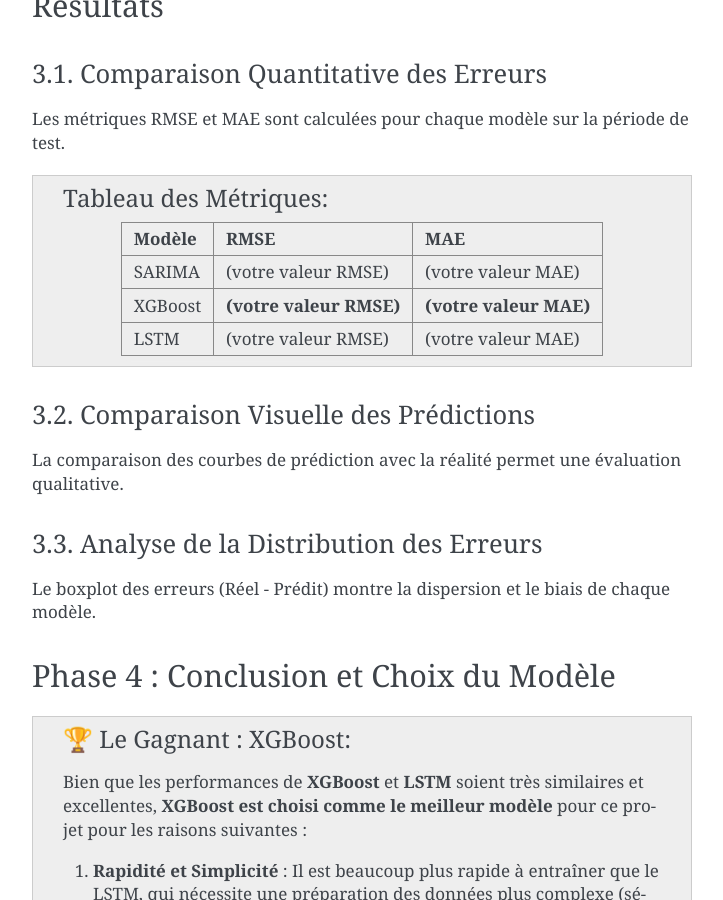
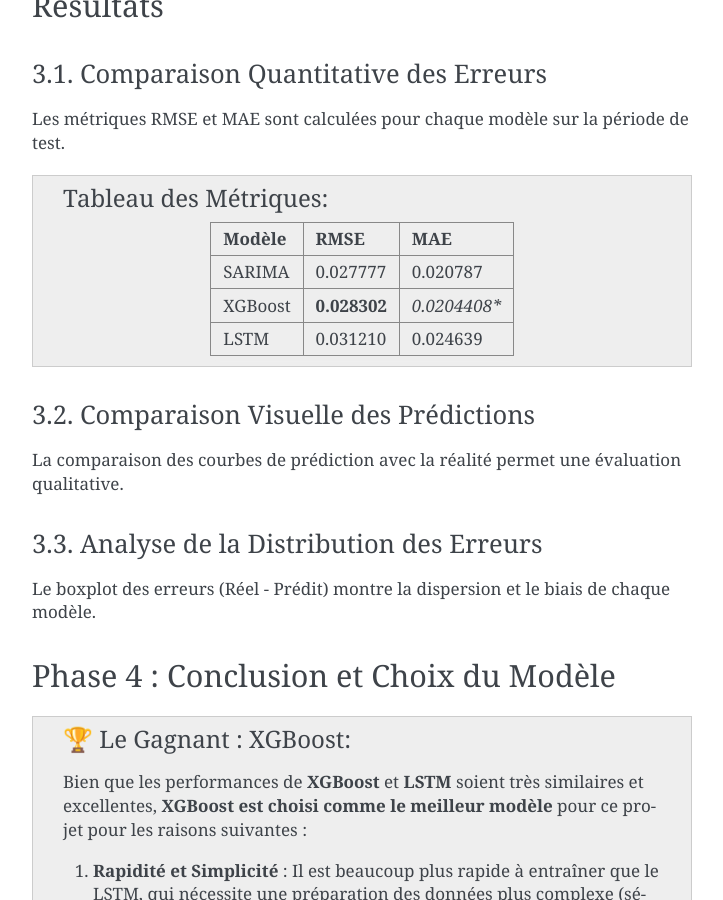
Before and after one commit to saadelkhader/TimeSeriesNDVI, a Sphinx documentation site: the page built from docs/comparaison_models.rst, in a window 1280 px wide and 900 px high, scrolled down 2392 px. Shown: the whole window, without its empty margins (388-1111 px from the left). Built offline with Sphinx 7.4.7, drawn with Linux system fonts in a browser that asks for light colours; pages that are not in the unit, such as notebooks, are missing from menus.

Commit message:
Update comparaison_models.rst

```diff
--- a/docs/comparaison_models.rst
+++ b/docs/comparaison_models.rst
@@ -116,14 +116,14 @@ Les métriques RMSE et MAE sont calculées pour chaque modèle sur la période d
         - RMSE
         - MAE
       * - SARIMA
-        - (votre valeur RMSE)
-        - (votre valeur MAE)
+        - 0.027777
+        - 0.020787
       * - XGBoost
-        - **(votre valeur RMSE)**
-        - **(votre valeur MAE)**
+        - **0.028302**
+        - *0.0204408**
       * - LSTM
-        - (votre valeur RMSE)
-        - (votre valeur MAE)
+        - 0.031210
+        - 0.024639
 
 .. image:: _static/votre_image_bar_chart_erreurs.png
    :alt: Comparaison des erreurs des modèles
```
